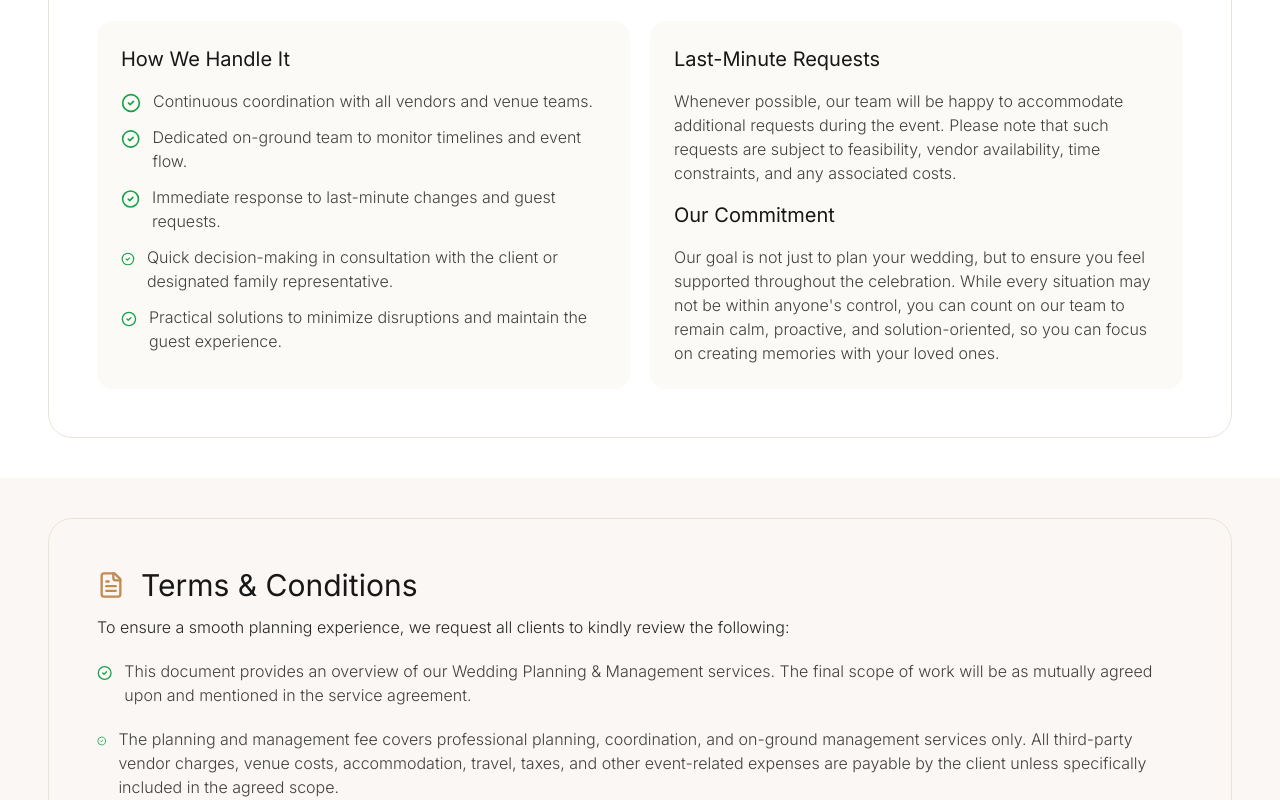
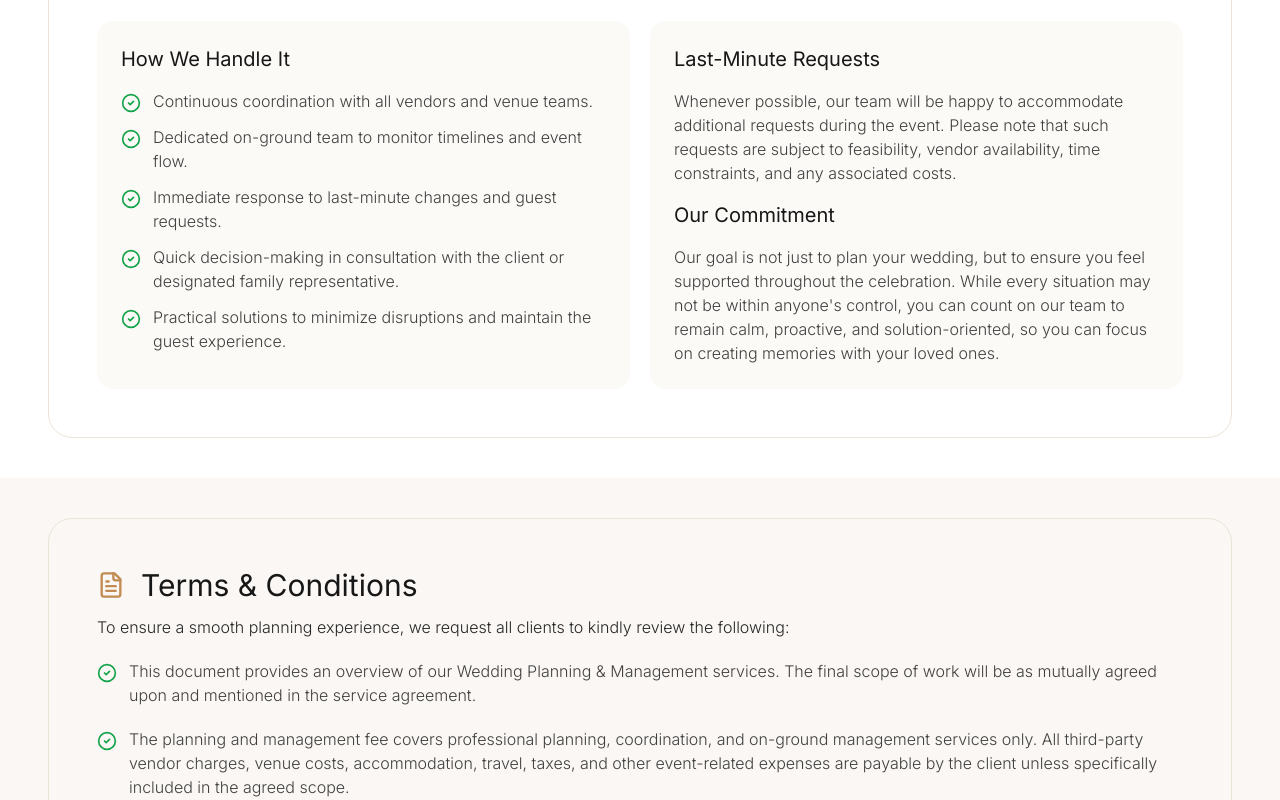
Before and after one commit to abhishek2001panwar/ambariwedding, a Next.js app: page /event-planning in a window 1280 px wide. Shown: the part 4560-5360 px from the top of the page. Built offline with nearby package versions, Linux system fonts and the light colour scheme.

Commit message:
adds new event

```diff
--- a/app/event-planning/page.tsx
+++ b/app/event-planning/page.tsx
@@ -217,9 +217,7 @@ export default function Page() {
         <div className="rounded-3xl bg-white p-10 shadow-sm">
           <Heart className="h-10 w-10 text-[#c18b52]" />
 
-          <h1 className="mt-6 text-2xl">
-            A Welcome from Our Founder
-          </h1>
+          <h1 className="mt-6 text-2xl">A Welcome from Our Founder</h1>
 
           <p className="mt-6 text-lg leading-8 text-neutral-600 font-light">
             Thank you for considering Ambari Weddings to be a part of your
@@ -245,9 +243,7 @@ export default function Page() {
                   className="rounded-3xl border border-[#ece3d8] bg-[#fcfaf7] p-8 shadow-sm"
                 >
                   <Icon className="h-10 w-10 text-[#c18b52]" />
-                  <h1 className="mt-5 text-2xl">
-                    {service.title}
-                  </h1>
+                  <h1 className="mt-5 text-2xl">{service.title}</h1>
                   <p className="mt-4 font-light text-lg leading-8 text-neutral-600">
                     {service.blurb}
                   </p>
@@ -272,14 +268,18 @@ export default function Page() {
                   <Camera className="h-6 w-6 text-[#c18b52]" />
                   <h1 className="text-xl">House of Bliss</h1>
                 </div>
-                <p className="mt-3 text-neutral-600 font-light">Photography & Films</p>
+                <p className="mt-3 text-neutral-600 font-light">
+                  Photography & Films
+                </p>
               </div>
               <div className="rounded-2xl border border-[#e8dfd6] bg-white p-6">
                 <div className="flex items-center gap-3">
                   <Sparkles className="h-6 w-6 text-[#c18b52]" />
                   <h1 className="text-xl">SSSS Catering</h1>
                 </div>
-                <p className="mt-3 text-neutral-600 font-light">Catering & Hospitality</p>
+                <p className="mt-3 text-neutral-600 font-light">
+                  Catering & Hospitality
+                </p>
               </div>
             </div>
           </div>
@@ -300,9 +300,7 @@ export default function Page() {
           <div className="mt-16 grid gap-12 grid-cols-1 lg:grid-cols-2">
             <div className="rounded-3xl bg-white p-10 shadow-lg">
               <div className="mb-6">
-                <h1 className="text-3xl">
-                  Phase 1: Wedding Planning
-                </h1>
+                <h1 className="text-3xl">Phase 1: Wedding Planning</h1>
                 <p className="mt-3 max-w-xl text-base leading-7 text-neutral-600 font-light">
                   We lay the foundation for a well-organized celebration by
                   taking care of every detail before the wedding day.
@@ -320,9 +318,7 @@ export default function Page() {
 
             <div className="rounded-3xl bg-white p-10 shadow-lg">
               <div className="mb-6">
-                <h1 className="text-3xl">
-                  Phase 2: Wedding Management
-                </h1>
+                <h1 className="text-3xl">Phase 2: Wedding Management</h1>
                 <p className="mt-3 max-w-xl text-base leading-7 text-neutral-600 font-light">
                   On your wedding days, our team ensures every detail is
                   executed seamlessly so you and your family can simply enjoy
@@ -361,7 +357,9 @@ export default function Page() {
                     {group.items.map((item) => (
                       <div key={item} className="flex items-start gap-3">
                         <CheckCircle2 className="mt-1 h-5 w-5 text-[#c18b52]" />
-                        <span className="text-neutral-700 font-light">{item}</span>
+                        <span className="text-neutral-700 font-light">
+                          {item}
+                        </span>
                       </div>
                     ))}
                   </div>
@@ -390,9 +388,7 @@ export default function Page() {
                   key={section.title}
                   className="rounded-2xl border border-[#e8dfd6] bg-white p-6 shadow-sm"
                 >
-                  <h1 className="text-xl  text-neutral-900">
-                    {section.title}
-                  </h1>
+                  <h1 className="text-xl  text-neutral-900">{section.title}</h1>
                   <div className="mt-5 space-y-3">
                     {section.items.map((item) => (
                       <div key={item} className="flex gap-3">
@@ -422,9 +418,8 @@ export default function Page() {
               <h1 className=" text-3xl">
                 Emergency Planning & Last-Minute Changes
               </h1>
-
             </div>
-             <h2 className="mt-5 text-md">Our Approach to the Unexpected</h2>
+            <h2 className="mt-5 text-md">Our Approach to the Unexpected</h2>
 
             <p className="mt-2 text-lg font-light leading-8 text-neutral-600">
               No matter how well a wedding is planned, unexpected situations and
@@ -437,35 +432,35 @@ export default function Page() {
               <div className="rounded-2xl bg-[#fcfaf7] p-6">
                 <h1 className="text-xl ">How We Handle It</h1>
                 <div className="mt-4 space-y-3 text-neutral-700">
-                  <div className="flex gap-3 font-light">
-                    <CheckCircle2 className="mt-1 h-5 w-5 text-green-600" />
+                  <div className="flex items-start gap-3 font-light">
+                    <CheckCircle2 className="mt-1 h-5 w-5 shrink-0 text-green-600" />
                     <span>
                       Continuous coordination with all vendors and venue teams.
                     </span>
                   </div>
-                  <div className="flex gap-3 font-light">
-                    <CheckCircle2 className="mt-1 h-5 w-5 text-green-600" />
+                  <div className="flex items-start gap-3 font-light">
+                    <CheckCircle2 className="mt-1 h-5 w-5 shrink-0 text-green-600" />
                     <span>
                       Dedicated on-ground team to monitor timelines and event
-                      flow.
+                      flow.{" "}
                     </span>
                   </div>
-                  <div className="flex gap-3 font-light">
-                    <CheckCircle2 className="mt-1 h-5 w-5 text-green-600" />
+                  <div className="flex items-start gap-3 font-light">
+                    <CheckCircle2 className="mt-1 h-5 w-5 shrink-0 text-green-600" />
                     <span>
                       Immediate response to last-minute changes and guest
-                      requests.
+                      requests.{" "}
                     </span>
                   </div>
-                  <div className="flex gap-3 font-light ">
-                    <CheckCircle2 className="mt-1 h-5 w-5 text-green-600" />
+                  <div className="flex items-start gap-3 font-light">
+                    <CheckCircle2 className="mt-1 h-5 w-5 shrink-0 text-green-600" />
                     <span>
                       Quick decision-making in consultation with the client or
                       designated family representative.
                     </span>
                   </div>
-                  <div className="flex gap-3 font-light">
-                    <CheckCircle2 className="mt-1 h-5 w-5 text-green-600" />
+                  <div className="flex items-start gap-3 font-light">
+                    <CheckCircle2 className="mt-1 h-5 w-5 shrink-0 text-green-600" />
                     <span>
                       Practical solutions to minimize disruptions and maintain
                       the guest experience.
@@ -510,9 +505,9 @@ export default function Page() {
             </p>
             <div className="space-y-5">
               {terms.map((term) => (
-                <div className="flex gap-3" key={term}>
-                  <CheckCircle2 className="mt-1 h-5 w-5 text-green-600" />
-                  <p className="text-neutral-700 font-light">{term}</p>
+                <div className="flex items-start gap-3" key={term}>
+                  <CheckCircle2 className="mt-1 h-5 w-5 shrink-0 text-green-600" />
+                  <p className="font-light text-neutral-700">{term}</p>
                 </div>
               ))}
             </div>
```
